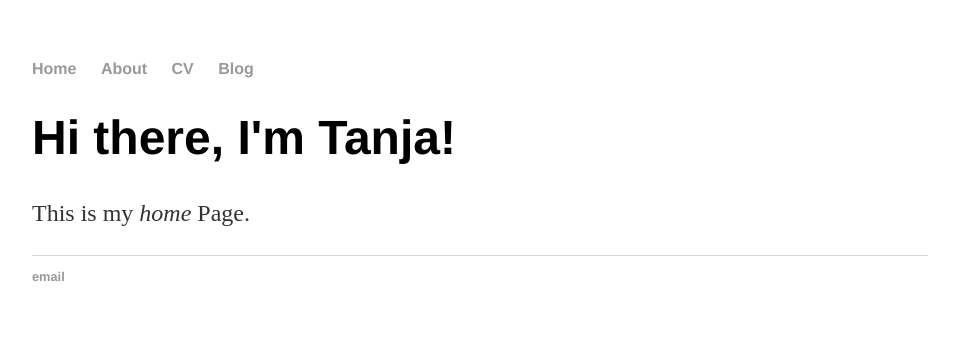
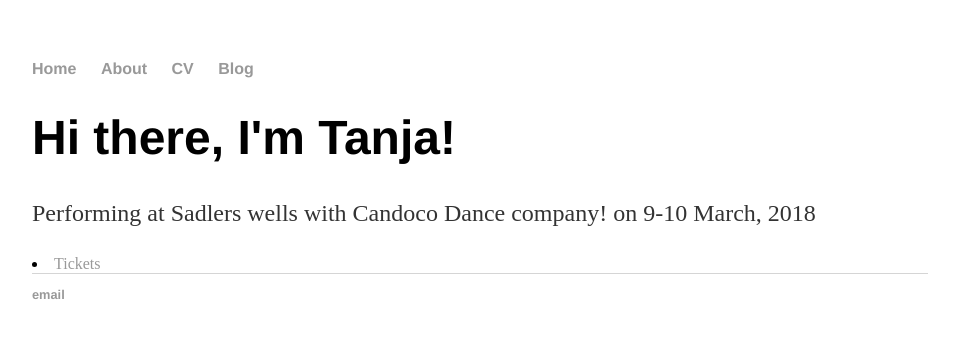
Before and after one commit to t-erhart/erhart, a Jekyll site: the page built from index.html, in a window 1280 px wide. Shown: the top 338 px of the page, without its empty margins (160-1119 px from the left). Built offline with Jekyll 4.4.1, drawn with Linux system fonts in a browser that asks for light colours.

Commit message:
Update index.html

```diff
--- a/index.html
+++ b/index.html
@@ -4,7 +4,8 @@ title: Tanja Erhart
 ---
 <div class="blurb">
 	<h1>Hi there, I'm Tanja!</h1>
-	<p>This is my <em>home</em> Page.
-	</p>
+	<p>Performing at Sadlers wells with Candoco Dance company! on 9-10 March, 2018 </p>
+	<li><a href="https://www.sadlerswells.com/whats-on/2018/candoco-dance-company-double-bill/">Tickets</a></li>
+
 </div>
 <!-- /.blurb -->
```
